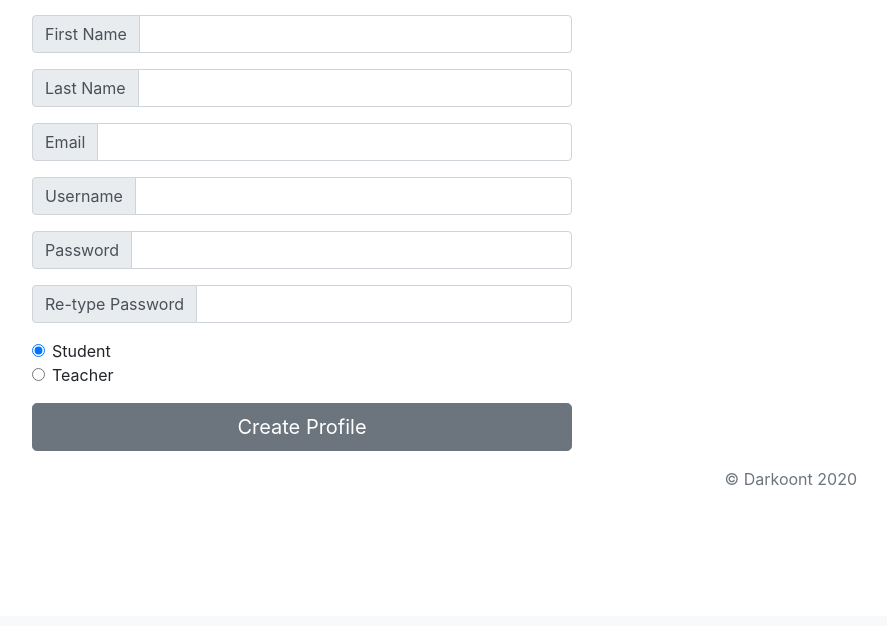
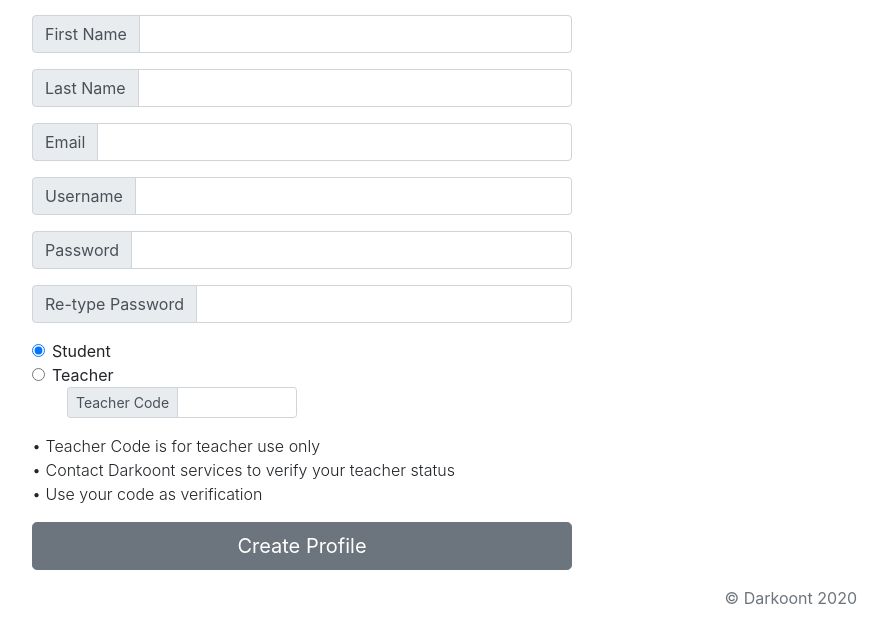
Before and after one commit to Synyster991/darkoont, a Django app: page /accounts/signup/ in a window 1280 px wide. Shown: the part 184-810 px from the top of the page, without its empty margins (338-1225 px from the left). Before the commit the page ends 670 px from the top, so only its background shows below. Run offline with Django 3.2, Linux system fonts and the light colour scheme; some libraries are stand-ins or nearby versions.

Commit message:
Teacher token design

```diff
--- a/accounts/templates/accounts/signup.html
+++ b/accounts/templates/accounts/signup.html
@@ -71,7 +71,7 @@
             </div>
         </div>
     </div>
-    <div class="row row justify-content-center pb-3">
+    <div class="row row justify-content-center ">
         <div class="col-6">
             <div class="form-check">
                 <input class="form-check-input" type="radio" name="typeUser" id="exampleRadios1" value="student" checked="checked">
@@ -84,7 +84,23 @@
                 <label class="form-check-label">
                   Teacher
                 </label>
+                <div class="col-6">
+                <div class="input-group input-group-sm mb-3">
+                    <div class="input-group-prepend">
+                        <span class="input-group-text" id="inputGroup-sizing-sm">Teacher Code</span>
+                    </div>
+                    <input type="password" class="form-control" aria-label="Sizing example input" aria-describedby="inputGroup-sizing-sm" name="token">
+                </div>
+                </div>
+
               </div>
+        </div>
+    </div>
+    <div class="row row justify-content-center pb-3">
+        <div class="col-6">
+            <span class="font-weight-light"> • Teacher Code is for teacher use only</span ><br>
+            <span class="font-weight-light"> • Contact Darkoont services to verify your teacher status</span><br>
+            <span class="font-weight-light"> • Use your code as verification</span>
         </div>
     </div>
     <div class="row row justify-content-center">
--- a/accounts/views.py
+++ b/accounts/views.py
@@ -15,6 +15,7 @@ def home(request):
         users = User.objects
         users_in_group = Group.objects.get(name="Student").user_set.all()
         validStudents = users_in_group
+
 
         if user in users_in_group:
             isTeacher = False
@@ -43,6 +44,14 @@ def signup(request):
                 # user.password = request.POST['password']
                 user.set_password(request.POST['password'])
 
+                if request.POST['typeUser'] == "teacher":
+                    if request.POST['token'] == "1234":
+                        pass
+                    else:
+                        return render(request, 'accounts/signup.html', {"error": "Your token is invalid!"})
+                else:
+                    pass
+
                 user.save()
 
                 studentGroup = Group.objects.get(name='Student')
@@ -60,9 +69,9 @@ def signup(request):
                 else:
                     isTeacher = True
 
-                auth.login(request, user)
+                # auth.login(request, user)
 
-                return render(request, 'accounts/home.html', {"isTeacher":isTeacher})
+                return render(request, 'accounts/login.html')
         else:
              return render(request, 'accounts/signup.html', {"error": "Invalid password!"})
     else:
```
